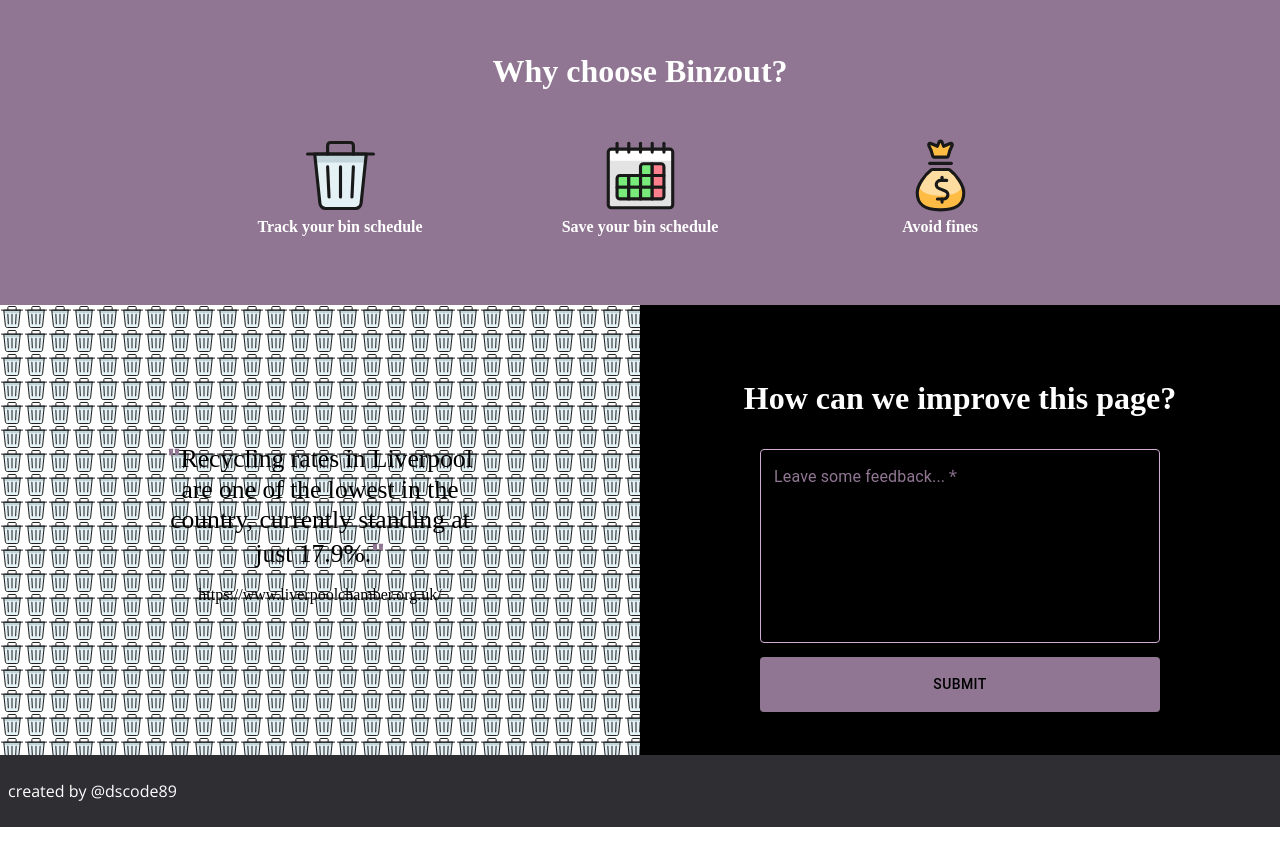
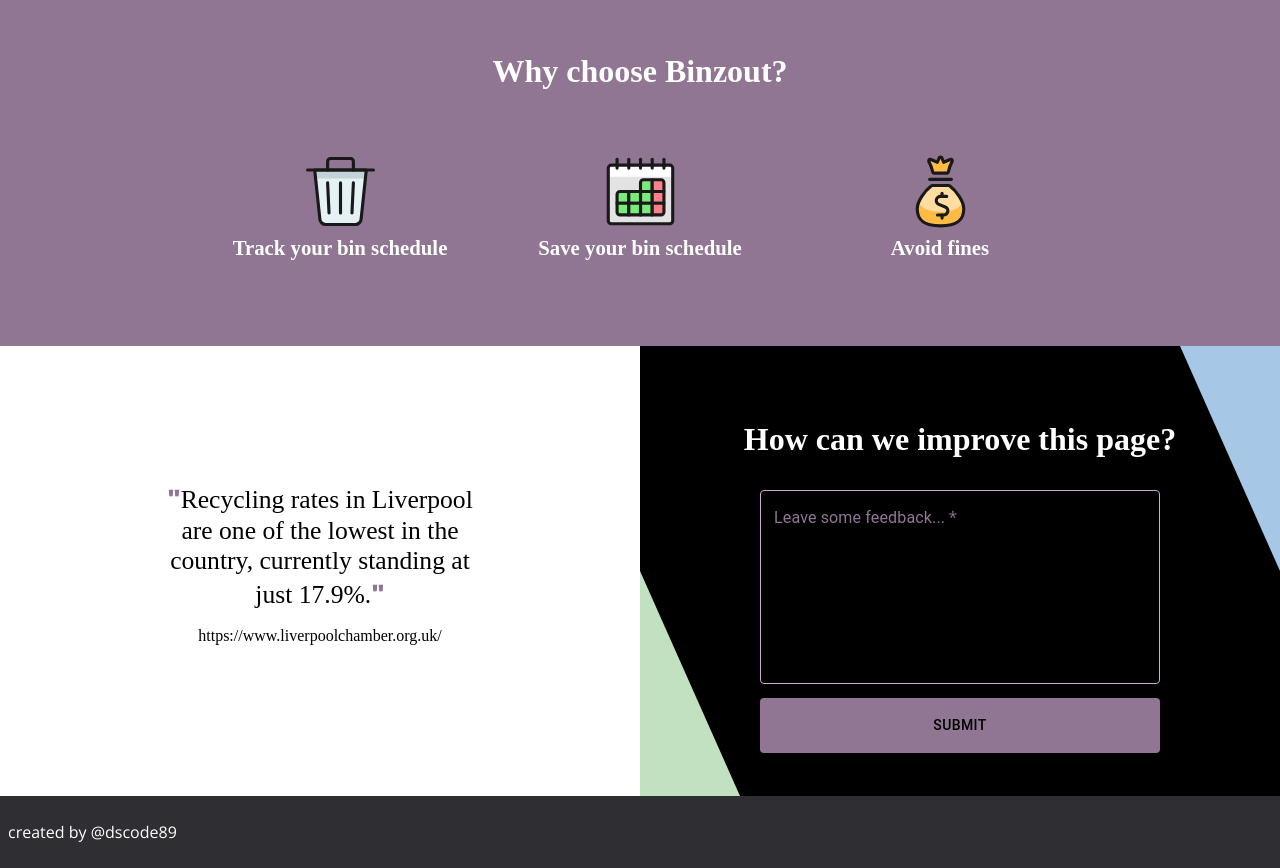
Before and after one commit to dscode89/binzout-v2-fe, a React (Vite) app: page /home in a window 1280 px wide. Shown: the part 1020-1888 px from the top of the page. Before the commit the page ends 1847 px from the top, so only its background shows below. Built offline with nearby package versions, Linux system fonts and the light colour scheme; some icons are missing; a web font is replaced by a local one.

Commit message:
add triangles component and update improvements component layout

```diff
--- a/src/components/Forms/ImprovementsForm.tsx
+++ b/src/components/Forms/ImprovementsForm.tsx
@@ -4,6 +4,9 @@
 import { VerticalFlexForm } from "../Layouts/VerticalFlexForm";
 import { Paragraph } from "../Typography/Paragraph";
 import { useWindowDimensions } from "../../hooks/usewindowDimensions";
+import { AbsoluteWrapper } from "../containers/AbsoluteWrapper";
+import { RightPointedTriangle } from "../shapes/RightPointedTriangle";
+import { LeftPointedTriangle } from "../shapes/LeftPointedTriangle";
 
 export const ImprovementsForm = () => {
   const { width } = useWindowDimensions();
@@ -19,6 +22,23 @@
         $backgroundColor="#000000"
         $height="100%"
       >
+        <AbsoluteWrapper $bottom={0} $left={0}>
+          <RightPointedTriangle
+            $leftThickness={100}
+            $topThickness={225}
+            $bottomThickness={0}
+            $triangleColor="#C1E1C1"
+          />
+        </AbsoluteWrapper>
+
+        <AbsoluteWrapper $top={0} $right={0}>
+          <LeftPointedTriangle
+            $rightThickness={100}
+            $topThickness={0}
+            $bottomThickness={225}
+            $triangleColor="#A7C7E7"
+          />
+        </AbsoluteWrapper>
         <Paragraph
           $fontSize={2}
           $fontWeight={600}
--- a/src/components/Layouts/HorizontalFlexDiv.tsx
+++ b/src/components/Layouts/HorizontalFlexDiv.tsx
@@ -15,6 +15,7 @@
   $height?: string;
 }>`
   display: flex;
+  position: relative;
   justify-content: ${(props) => props.$justify};
   align-items: ${(props) => props.$align};
   padding: ${(props) => `${props.$paddingY}em ${props.$paddingX}em`};
--- a/src/components/Layouts/VerticalFlexDiv.tsx
+++ b/src/components/Layouts/VerticalFlexDiv.tsx
@@ -18,6 +18,7 @@
   text-align: center;
   height: auto;
   flex-direction: column;
+  position: relative;
   justify-content: ${(props) => props.$justify};
   align-items: ${(props) => props.$align};
   padding: ${(props) => `${props.$paddingY}em ${props.$paddingX}em`};
--- a/src/components/Sections/FormAndQuoteSection.tsx
+++ b/src/components/Sections/FormAndQuoteSection.tsx
@@ -2,7 +2,6 @@
 import { VerticalFlexDiv } from "../Layouts/VerticalFlexDiv";
 import { ImprovementsForm } from "../Forms/ImprovementsForm";
 import { QuoteSection } from "./QuoteSection";
-import { quotes } from "../../data/quotes";
 
 export const FormAndQuoteSection = () => {
   return (
--- a/src/components/Sections/HeadedIconSection.tsx
+++ b/src/components/Sections/HeadedIconSection.tsx
@@ -42,8 +42,8 @@
           $width="100%"
           $align="center"
           $justify="space-around"
-          $paddingX="0"
-          $paddingY="0"
+          $paddingX="1"
+          $paddingY="1"
           $backgroundColor={purpleTheme.palette.primary.dark}
         >
           {icons.map(
@@ -57,12 +57,12 @@
                   $align="center"
                   $paddingX="1"
                   $paddingY="1"
-                  $marginX={1}
+                  $marginX={0}
                   $marginY={0}
                 >
                   <img src={i.icon} alt="an icon" width="75px" />
                   <Paragraph
-                    $fontSize={1}
+                    $fontSize={1.3}
                     $fontWeight={600}
                     $margin={0.3}
                     $color="#FFFFFF"
@@ -88,7 +88,7 @@
                   $align="center"
                   $paddingX="1"
                   $paddingY="1"
-                  $marginX={1}
+                  $marginX={0}
                   $marginY={0}
                   $backgroundColor={purpleTheme.palette.primary.dark}
                 >
--- a/src/components/Sections/QuoteSection.tsx
+++ b/src/components/Sections/QuoteSection.tsx
@@ -4,7 +4,8 @@
 import { VerticalFlexDiv } from "../Layouts/VerticalFlexDiv";
 import { Paragraph } from "../Typography/Paragraph";
 import { purpleTheme } from "../../themes/themes";
-import backgroundBinImg from "../../assets/Bin-1--Streamline-Ultimate.svg";
+import { AbsoluteWrapper } from "../containers/AbsoluteWrapper";
+import { LeftPointedTriangle } from "../shapes/LeftPointedTriangle";
 
 export const QuoteSection = () => {
   const [sliderRef, instanceRef] = useKeenSlider(
@@ -43,7 +44,6 @@
             $paddingY="1"
             className="keen-slider__slide"
             $height="100%"
-            $backgroundImg={backgroundBinImg}
           >
             <Paragraph
               $color="#000000"
--- /dev/null
+++ b/src/components/shapes/LeftPointedTriangle.tsx
@@ -0,0 +1,15 @@
+import styled from "styled-components";
+
+export const LeftPointedTriangle = styled.div<{
+  $topThickness: number;
+  $bottomThickness: number;
+  $rightThickness: number;
+  $triangleColor: string;
+}>`
+  width: 0;
+  height: 0;
+  border-top: ${(props) => props.$topThickness}px solid transparent;
+  border-bottom: ${(props) => props.$bottomThickness}px solid transparent;
+  border-right: ${(props) =>
+    `${props.$rightThickness}px solid ${props.$triangleColor}`};
+`;
--- /dev/null
+++ b/src/components/shapes/RightPointedTriangle.tsx
@@ -0,0 +1,15 @@
+import styled from "styled-components";
+
+export const RightPointedTriangle = styled.div<{
+  $topThickness: number;
+  $bottomThickness: number;
+  $leftThickness: number;
+  $triangleColor: string;
+}>`
+  width: 0;
+  height: 0;
+  border-top: ${(props) => props.$topThickness}px solid transparent;
+  border-bottom: ${(props) => props.$bottomThickness}px solid transparent;
+  border-left: ${(props) =>
+    `${props.$leftThickness}px solid ${props.$triangleColor}`};
+`;
```
